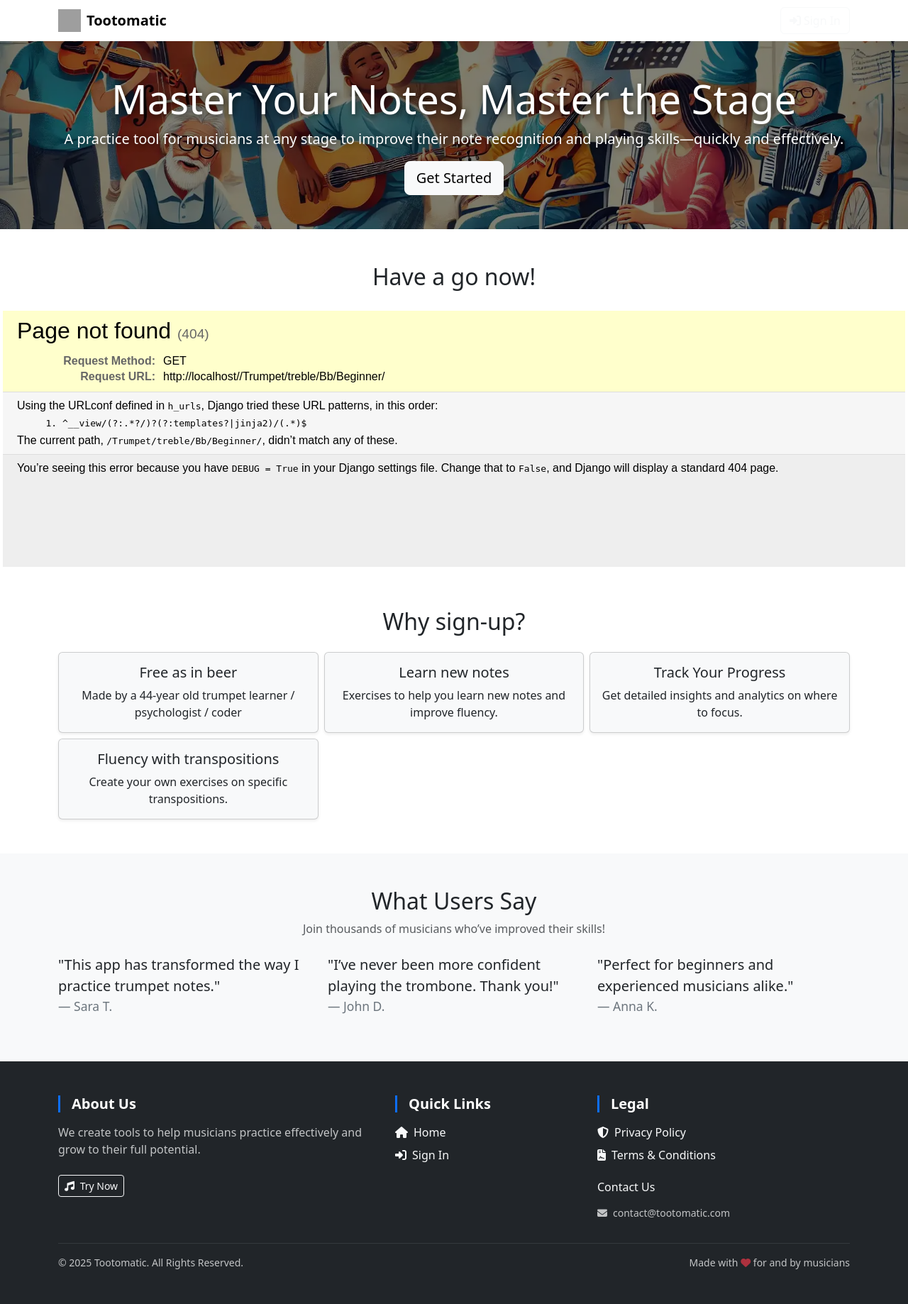
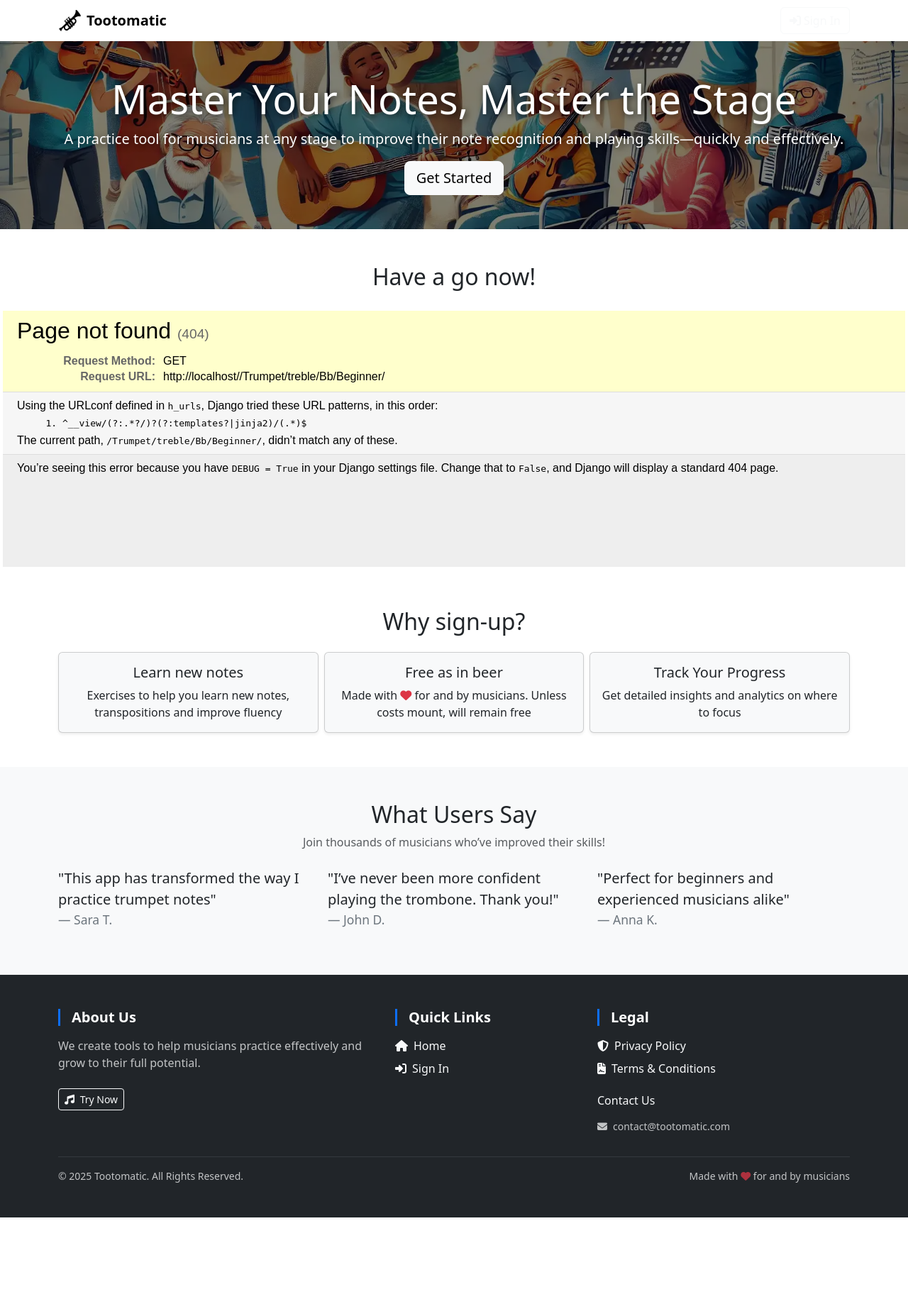
Before and after one commit to andytwoods/learnmusic, a Django app: template learnmusic/templates/pages/home.html in a window 1280 px wide. Shown: the whole page at 71% size. After the commit the page ends 1716 px from the top, so only its background shows below. Run offline with Django 5.2, Linux system fonts and the light colour scheme; the template is opened without the code that fills it, so the values that code supplies are empty; some libraries are stand-ins or nearby versions; grey boxes are pictures that could not be loaded.

Commit message:
Refactor home page cards and update dependencies.
Rearranged and updated card content and text on the home page for improved clarity and relevance. Removed unnecessary quotes in testimonials and adjusted footer indentation. Additionally, removed the unused `fido2` dependency from requirements.

```diff
--- a/learnmusic/templates/pages/home.html
+++ b/learnmusic/templates/pages/home.html
@@ -92,19 +92,21 @@
         <h2>Why sign-up?</h2>
       </div>
       <div class="row g-2">
+
         <div class="col-md-4">
           <div class="card h-100 shadow-sm bg-light">
             <div class="card-body text-center">
-              <h5 class="card-title"><i class="bi bi-music-note"></i> Free as in beer</h5>
-              <p class="card-text">Made by a 44-year old trumpet learner / psychologist / coder</p>
+              <h5 class="card-title"><i class="bi bi-music-note"></i> Learn new notes</h5>
+              <p class="card-text">Exercises to help you learn new notes, transpositions and improve fluency</p>
             </div>
           </div>
         </div>
         <div class="col-md-4">
           <div class="card h-100 shadow-sm bg-light">
             <div class="card-body text-center">
-              <h5 class="card-title"><i class="bi bi-music-note"></i> Learn new notes</h5>
-              <p class="card-text">Exercises to help you learn new notes and improve fluency.</p>
+              <h5 class="card-title"><i class="bi bi-music-note"></i> Free as in beer</h5>
+              <p class="card-text">
+                Made with <i class="fas fa-heart text-danger"></i> for and by musicians. Unless costs mount, will remain free</p>
             </div>
           </div>
         </div>
@@ -112,15 +114,7 @@
           <div class="card h-100 shadow-sm bg-light">
             <div class="card-body text-center">
               <h5 class="card-title"><i class="bi bi-bar-chart"></i> Track Your Progress</h5>
-              <p class="card-text">Get detailed insights and analytics on where to focus.</p>
-            </div>
-          </div>
-        </div>
-        <div class="col-md-4">
-          <div class="card h-100 shadow-sm bg-light">
-            <div class="card-body text-center">
-              <h5 class="card-title"><i class="bi bi-question-circle"></i> Fluency with transpositions</h5>
-              <p class="card-text">Create your own exercises on specific transpositions.</p>
+              <p class="card-text">Get detailed insights and analytics on where to focus</p>
             </div>
           </div>
         </div>
@@ -137,7 +131,7 @@
       <div class="row">
         <div class="col-md-4">
           <blockquote class="blockquote">
-            <p>"This app has transformed the way I practice trumpet notes."</p>
+            <p>"This app has transformed the way I practice trumpet notes"</p>
             <footer class="blockquote-footer">Sara T.</footer>
           </blockquote>
         </div>
@@ -149,7 +143,7 @@
         </div>
         <div class="col-md-4">
           <blockquote class="blockquote">
-            <p>"Perfect for beginners and experienced musicians alike."</p>
+            <p>"Perfect for beginners and experienced musicians alike"</p>
             <footer class="blockquote-footer">Anna K.</footer>
           </blockquote>
         </div>
@@ -158,6 +152,6 @@
   </section>
 
 
-{% include 'footer.html' %}
+  {% include 'footer.html' %}
 
 {% endblock body %}
--- a/requirements.txt
+++ b/requirements.txt
@@ -31,7 +31,6 @@
 executing==2.1.0
 factory_boy==3.3.1
 Faker==33.1.0
-fido2==1.3.0
 filelock==3.16.1
 gunicorn==23.0.0
 identify==2.6.3
```
Also changed, not shown: learnmusic/static/images/trumpet_black.png (added).
